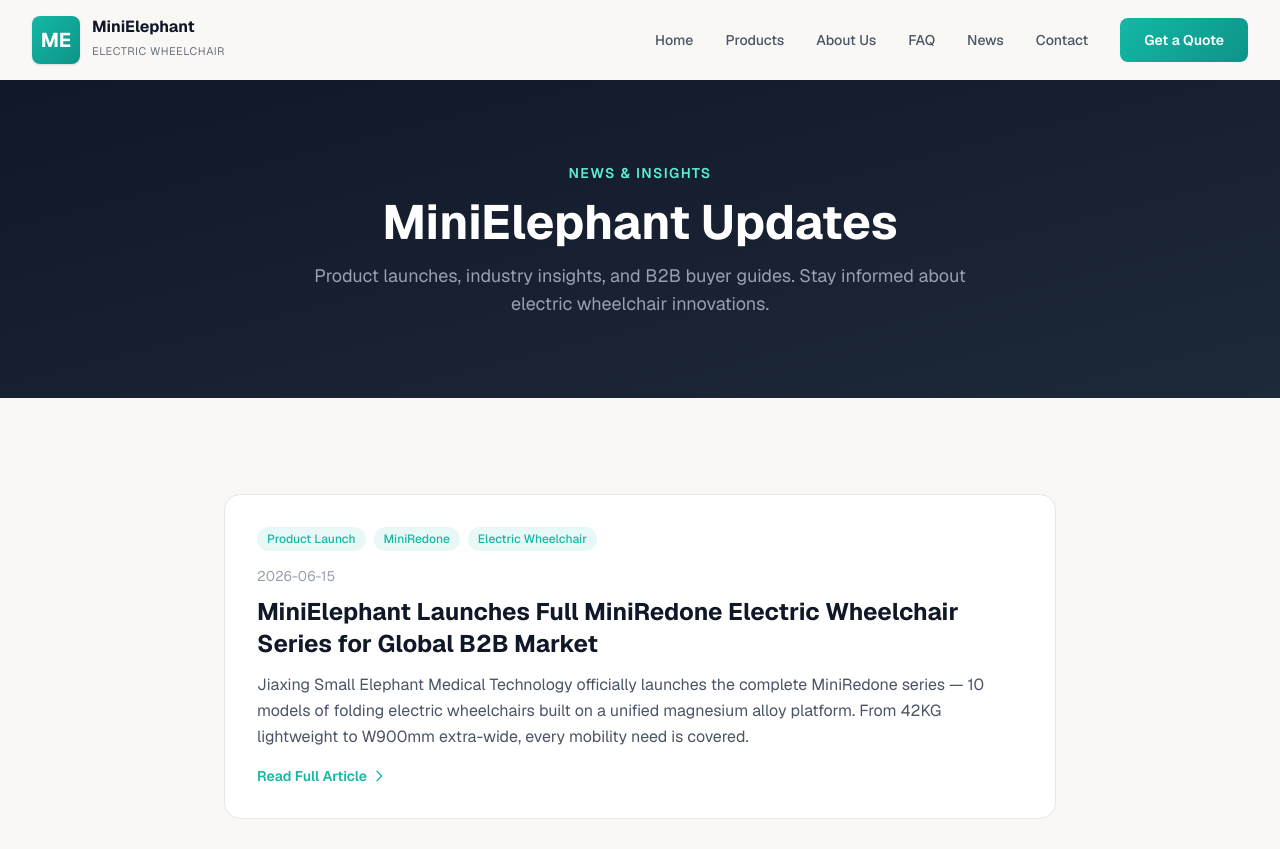
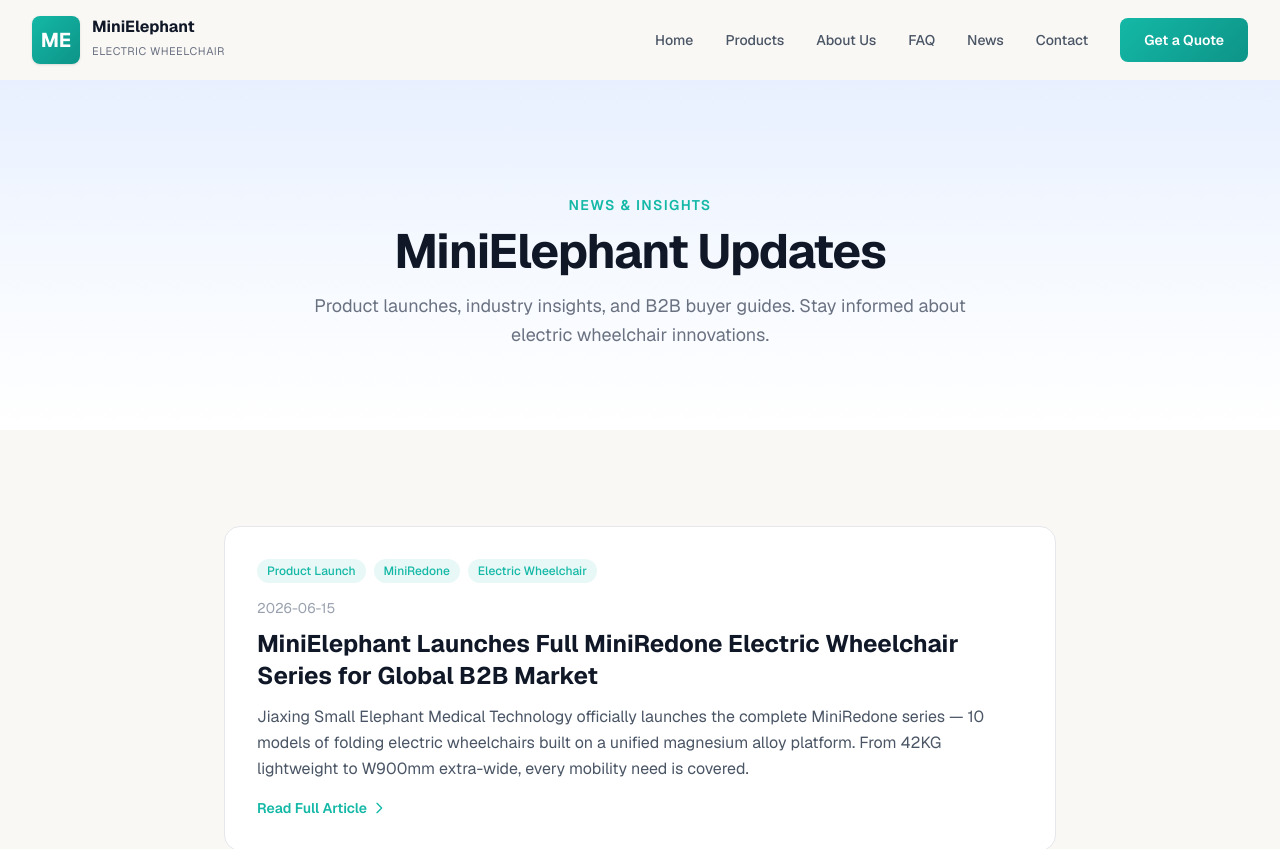
Before and after one commit to haja-ai/export-site, a Next.js app: page /news in a window 1280 px wide. Shown: the top 849 px of the page. Built offline with nearby package versions, Linux system fonts and the light colour scheme.

Commit message:
Fix FAQ/News/Contact page headers to PulseFit style + add postcss dep

```diff
--- a/app/contact/page.js
+++ b/app/contact/page.js
@@ -1,6 +1,6 @@
 import ContactForm from '../components/ContactForm';
+import PageHeader from '../components/PageHeader';
 import Link from 'next/link';
-import Image from 'next/image';
 
 export const metadata = {
   title: 'Contact Us | Get a Quote | MiniElephant Electric Wheelchair',
@@ -21,32 +21,11 @@
 export default function ContactPage() {
   return (
     <div>
-      {/* Banner Header */}
-      <section className="relative h-[300px] flex items-center overflow-hidden">
-        <div className="absolute inset-0">
-          <Image
-            src="/images/contact-banner.jpg"
-            alt="Contact MiniElephant"
-            fill
-            className="object-cover"
-            priority
-          />
-          <div className="absolute inset-0 bg-gradient-to-t from-gray-900/80 via-gray-900/40 to-gray-900/20" />
-        </div>
-        <div className="relative max-w-7xl mx-auto px-4 sm:px-6 lg:px-8 text-center">
-          <span className="text-teal-light font-semibold text-sm uppercase tracking-widest">
-            Get in Touch
-          </span>
-          <h1 className="text-3xl lg:text-5xl font-bold text-white mt-3 mb-4">
-            Contact &amp; Inquiry
-          </h1>
-          <p className="text-gray-200 max-w-2xl mx-auto text-lg">
-            Submit your inquiry below and our export team will respond within 24 hours.
-          </p>
-        </div>
-      </section>
-
-      {/* Contact Content */}
+      <PageHeader
+        badge="Get in Touch"
+        title="Contact & Inquiry"
+        description="Submit your inquiry below and our export team will respond within 24 hours."
+      />
       <section className="py-16 lg:py-24 bg-cream">
         <div className="max-w-7xl mx-auto px-4 sm:px-6 lg:px-8">
           <div className="grid lg:grid-cols-5 gap-12">
--- a/app/faq/page.js
+++ b/app/faq/page.js
@@ -1,5 +1,5 @@
 import Link from 'next/link';
-import Image from 'next/image';
+import PageHeader from '../components/PageHeader';
 
 export const metadata = {
   title: 'FAQ | Electric Wheelchair | MiniElephant',
@@ -70,31 +70,11 @@
 export default function FaqPage() {
   return (
     <div>
-      {/* Banner Header */}
-      <section className="relative h-[300px] flex items-center overflow-hidden">
-        <div className="absolute inset-0">
-          <Image
-            src="/images/faq-banner.jpg"
-            alt="Frequently Asked Questions"
-            fill
-            className="object-cover"
-            priority
-          />
-          <div className="absolute inset-0 bg-gradient-to-t from-gray-900/80 via-gray-900/40 to-gray-900/20" />
-        </div>
-        <div className="relative max-w-7xl mx-auto px-4 sm:px-6 lg:px-8 text-center">
-          <span className="text-teal-light font-semibold text-sm uppercase tracking-widest">
-            Help Center
-          </span>
-          <h1 className="text-3xl lg:text-5xl font-bold text-white mt-3 mb-4">
-            Frequently Asked Questions
-          </h1>
-          <p className="text-gray-200 max-w-2xl mx-auto text-lg">
-            Find answers to common questions about our electric wheelchairs, ordering, shipping, and more.
-          </p>
-        </div>
-      </section>
-
+      <PageHeader
+        badge="Help Center"
+        title="Frequently Asked Questions"
+        description="Find answers to common questions about our electric wheelchairs, ordering, shipping, and more."
+      />
       {/* FAQ Content */}
       <section className="py-16 lg:py-24 bg-cream">
         <div className="max-w-3xl mx-auto px-4 sm:px-6 lg:px-8">
--- a/app/news/page.js
+++ b/app/news/page.js
@@ -1,3 +1,4 @@
+import PageHeader from '../components/PageHeader';
 import Link from 'next/link';
 import { newsArticles } from '@/lib/news';
 
@@ -19,20 +20,11 @@
 export default function NewsPage() {
   return (
     <div>
-      {/* Header */}
-      <section className="bg-gradient-to-br from-gray-900 to-gray-800 py-16 lg:py-20">
-        <div className="max-w-7xl mx-auto px-4 sm:px-6 lg:px-8 text-center">
-          <span className="text-teal-light font-semibold text-sm uppercase tracking-widest">
-            News & Insights
-          </span>
-          <h1 className="text-3xl lg:text-5xl font-bold text-white mt-3 mb-4">
-            MiniElephant Updates
-          </h1>
-          <p className="text-gray-400 max-w-2xl mx-auto text-lg">
-            Product launches, industry insights, and B2B buyer guides. Stay informed about electric wheelchair innovations.
-          </p>
-        </div>
-      </section>
+      <PageHeader
+        badge="News & Insights"
+        title="MiniElephant Updates"
+        description="Product launches, industry insights, and B2B buyer guides. Stay informed about electric wheelchair innovations."
+      />
 
       {/* Article List */}
       <section className="py-16 lg:py-24 bg-cream">
```
